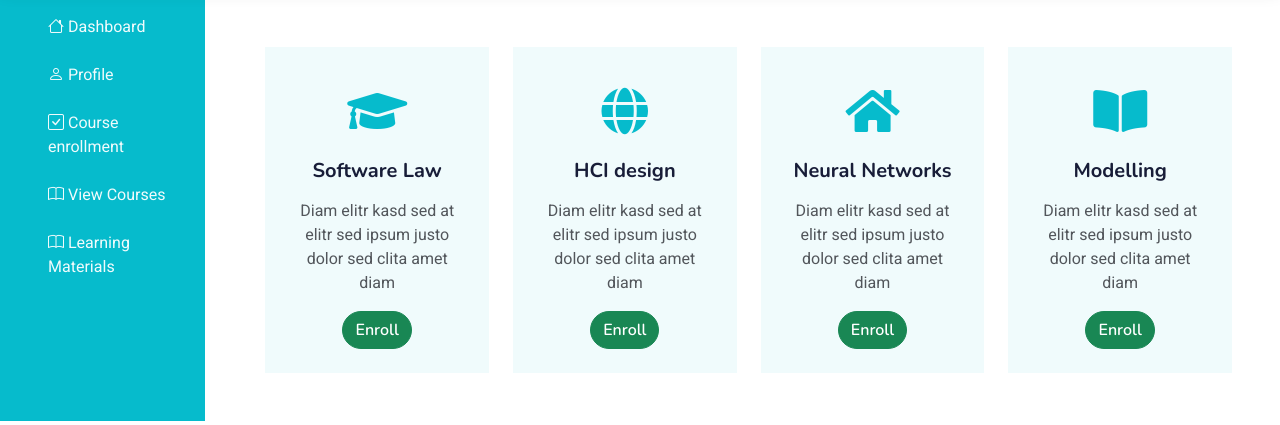
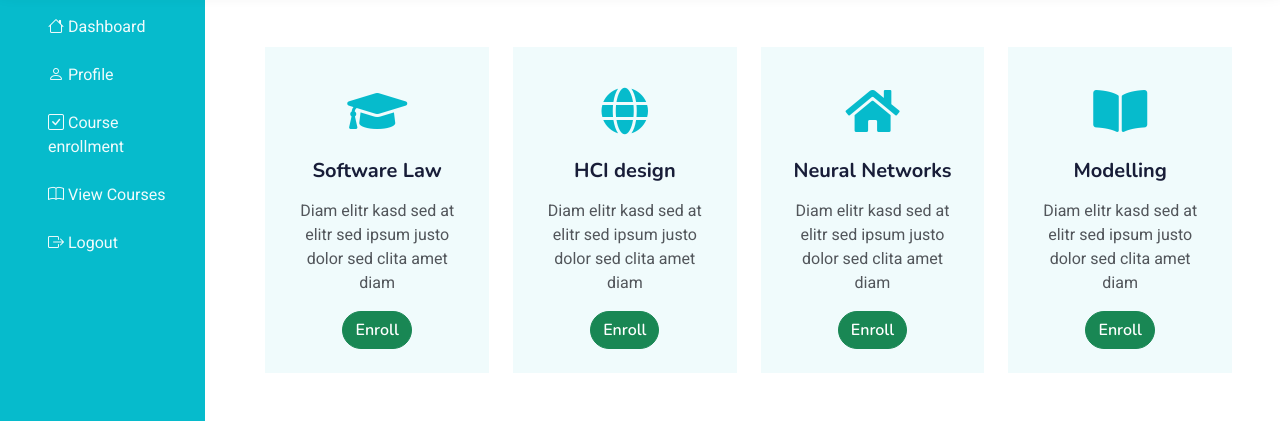
Before and after one commit to tiemah/YouLearn, a PHP site: page /student-dashboard.php in a window 1280 px wide. Shown: the part 92-517 px from the top of the page. Run offline with PHP 8.4, Linux system fonts and the light colour scheme; the visitor is signed in with stand-in values (Sample User, id 1); some libraries are stand-ins or nearby versions.

Commit message:
adding logout on the sidebar content of the student-dashboard

```diff
--- a/enrollment.php
+++ b/enrollment.php
@@ -27,7 +27,7 @@
                 <li style="list-style: none;" class="text-light mx-3"><i class="bi bi-person"></i>&nbsp;<a href="profile.php" class="text-light">Profile</a></li><br>
                 <li style="list-style: none;" class="text-light mx-3"><i class="bi bi-check-square"></i>&nbsp;<a href="enrollment.php" class="text-light">Course enrollment</a></li><br>
                 <li style="list-style: none;" class="text-light mx-3"><i class="bi bi-book"></i>&nbsp;<a href="view-courses.php" class="text-light">View Courses</a></li><br>
-                <li style="list-style: none;" class="text-light mx-3"><i class="bi bi-book"></i>&nbsp;Learning Materials</li><br>
+                <li style="list-style: none;" class="text-light mx-3"><i class="bi bi-box-arrow-right"></i>&nbsp;<a href="logout.php" class="text-light">Logout</a></li><br>
 
             </ul>
         </div>
--- a/profile.php
+++ b/profile.php
@@ -68,7 +68,7 @@
                 <li style="list-style: none;" class="text-light mx-3"><i class="bi bi-person"></i>&nbsp;<a href="profile.php" class="text-light">Profile</a></li><br>
                 <li style="list-style: none;" class="text-light mx-3"><i class="bi bi-check-square"></i>&nbsp;<a href="enrollment.php" class="text-light">Course enrollment</a></li><br>
                 <li style="list-style: none;" class="text-light mx-3"><i class="bi bi-book"></i>&nbsp;<a href="view-courses.php" class="text-light">View Courses</a></li><br>
-                <li style="list-style: none;" class="text-light mx-3"><i class="bi bi-book"></i>&nbsp;Learning Materials</li><br>
+                <li style="list-style: none;" class="text-light mx-3"><i class="bi bi-box-arrow-right"></i>&nbsp;<a href="logout.php" class="text-light">Logout</a></li><br>
 
             </ul>
         </div>
--- a/student-dashboard.php
+++ b/student-dashboard.php
@@ -28,12 +28,12 @@ if(!isset($_SESSION['login'])){
 
     <div class="row mt-3">
         <div class="col-lg-2 bg-primary">
-            <ul class="mt-3">
+        <ul class="mt-3">
                 <li style="list-style: none;" class="text-light mx-3 mt-3"><i class="bi bi-house"></i>&nbsp;<a href="student-dashboard.php" class="text-light">Dashboard</li><br>
                 <li style="list-style: none;" class="text-light mx-3"><i class="bi bi-person"></i>&nbsp;<a href="profile.php" class="text-light">Profile</a></li><br>
                 <li style="list-style: none;" class="text-light mx-3"><i class="bi bi-check-square"></i>&nbsp;<a href="enrollment.php" class="text-light">Course enrollment</a></li><br>
                 <li style="list-style: none;" class="text-light mx-3"><i class="bi bi-book"></i>&nbsp;<a href="view-courses.php" class="text-light">View Courses</a></li><br>
-                <li style="list-style: none;" class="text-light mx-3"><i class="bi bi-book"></i>&nbsp;Learning Materials</li><br>
+                <li style="list-style: none;" class="text-light mx-3"><i class="bi bi-box-arrow-right"></i>&nbsp;<a href="logout.php" class="text-light">Logout</a></li><br>
 
             </ul>
         </div>
--- a/view-courses.php
+++ b/view-courses.php
@@ -41,7 +41,7 @@
                 <li style="list-style: none;" class="text-light mx-3"><i class="bi bi-person"></i>&nbsp;<a href="profile.php" class="text-light">Profile</a></li><br>
                 <li style="list-style: none;" class="text-light mx-3"><i class="bi bi-check-square"></i>&nbsp;<a href="enrollment.php" class="text-light">Course enrollment</a></li><br>
                 <li style="list-style: none;" class="text-light mx-3"><i class="bi bi-book"></i>&nbsp;<a href="view-courses.php" class="text-light">View Courses</a></li><br>
-                <li style="list-style: none;" class="text-light mx-3"><i class="bi bi-book"></i>&nbsp;Learning Materials</li><br>
+                <li style="list-style: none;" class="text-light mx-3"><i class="bi bi-box-arrow-right"></i>&nbsp;<a href="logout.php" class="text-light">Logout</a></li><br>
 
             </ul>
         </div>
```
